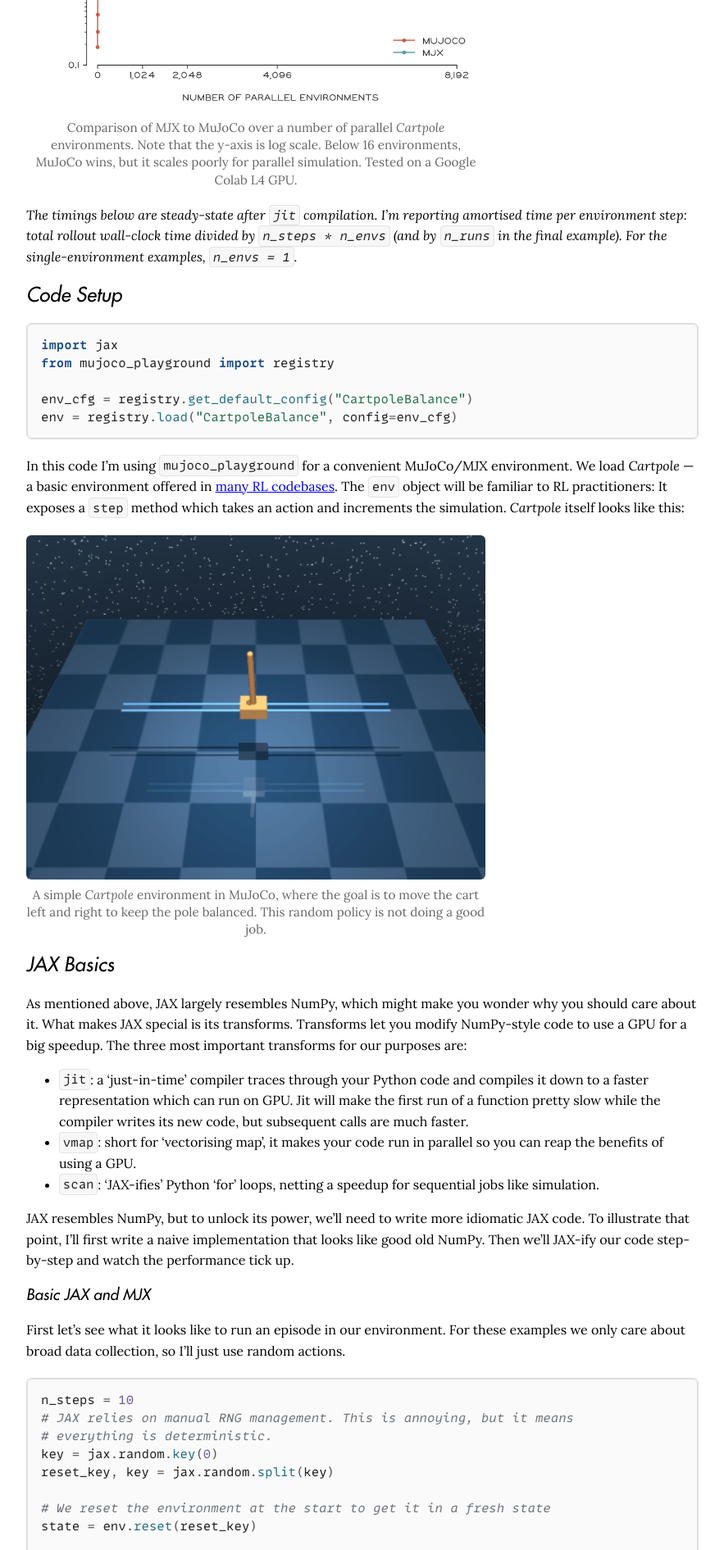
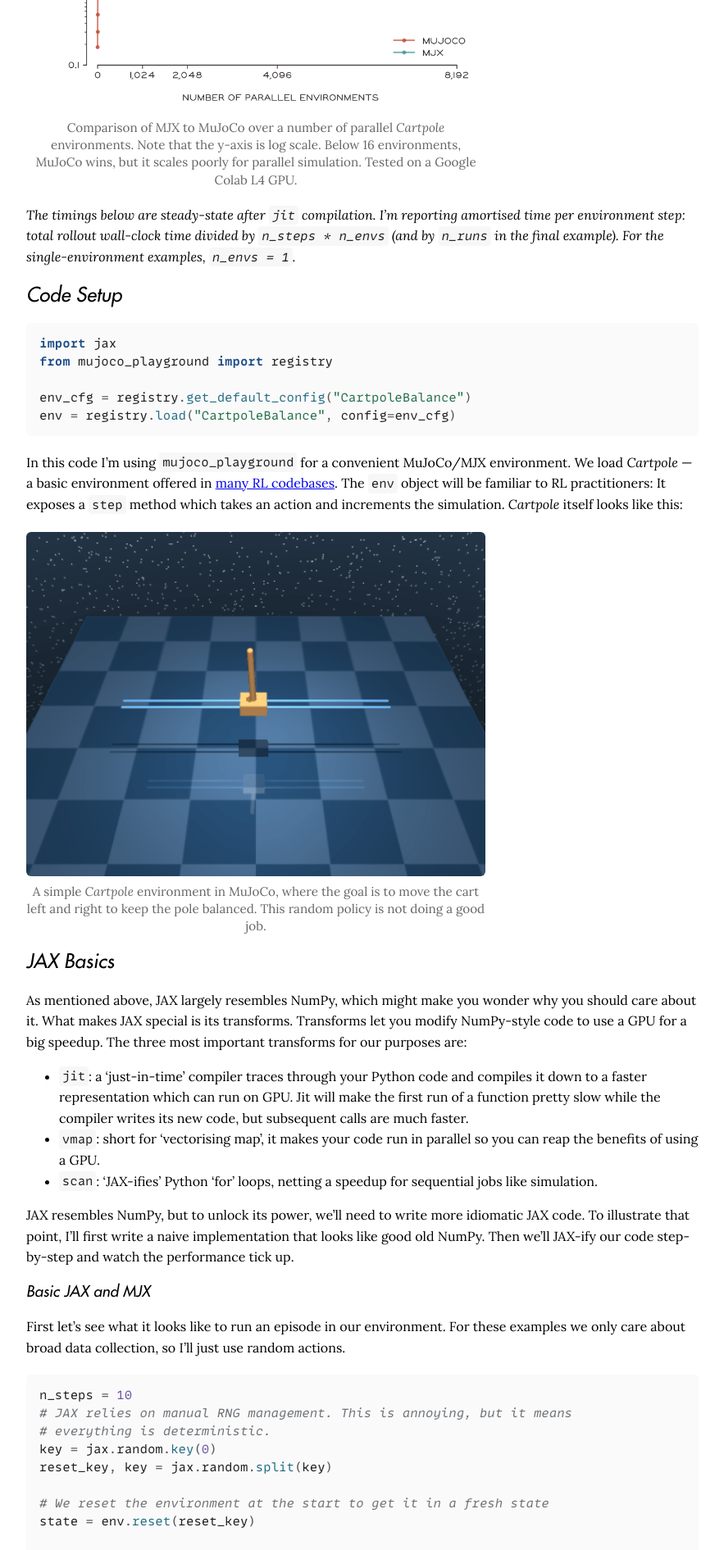
Before and after one commit to foty-hub/foty-hub.github.io, a Jekyll site: the page built from _posts/2026-05-22-mjx.md, in a window 1280 px wide. Shown: the part 935-2826 px from the top of the page at 82% size, without its empty margins (0-883 px from the left). Built offline with Jekyll 4.4.1, drawn with Linux system fonts in a browser that asks for light colours; some web fonts are replaced.

Commit message:
Remove border on code blocks

```diff
--- a/_layouts/default.html
+++ b/_layouts/default.html
@@ -415,7 +415,7 @@
     /* Code blocks generated by Jekyll/Rouge. */
     article :not(pre) > code {
       padding: 0.08rem 0.24rem;
-      border: 1px solid #e3e3e3;
+      border: 0px solid #e3e3e3;
       border-radius: 4px;
       background: #f7f7f7;
       color: #222;
@@ -432,7 +432,7 @@
       max-width: 100%;
       overflow-x: auto;
       overflow-y: hidden;
-      border: 1px solid #ddd;
+      border: 0px solid #ddd;
       border-radius: 6px;
       background: #fafafa;
       -webkit-overflow-scrolling: touch;
```
